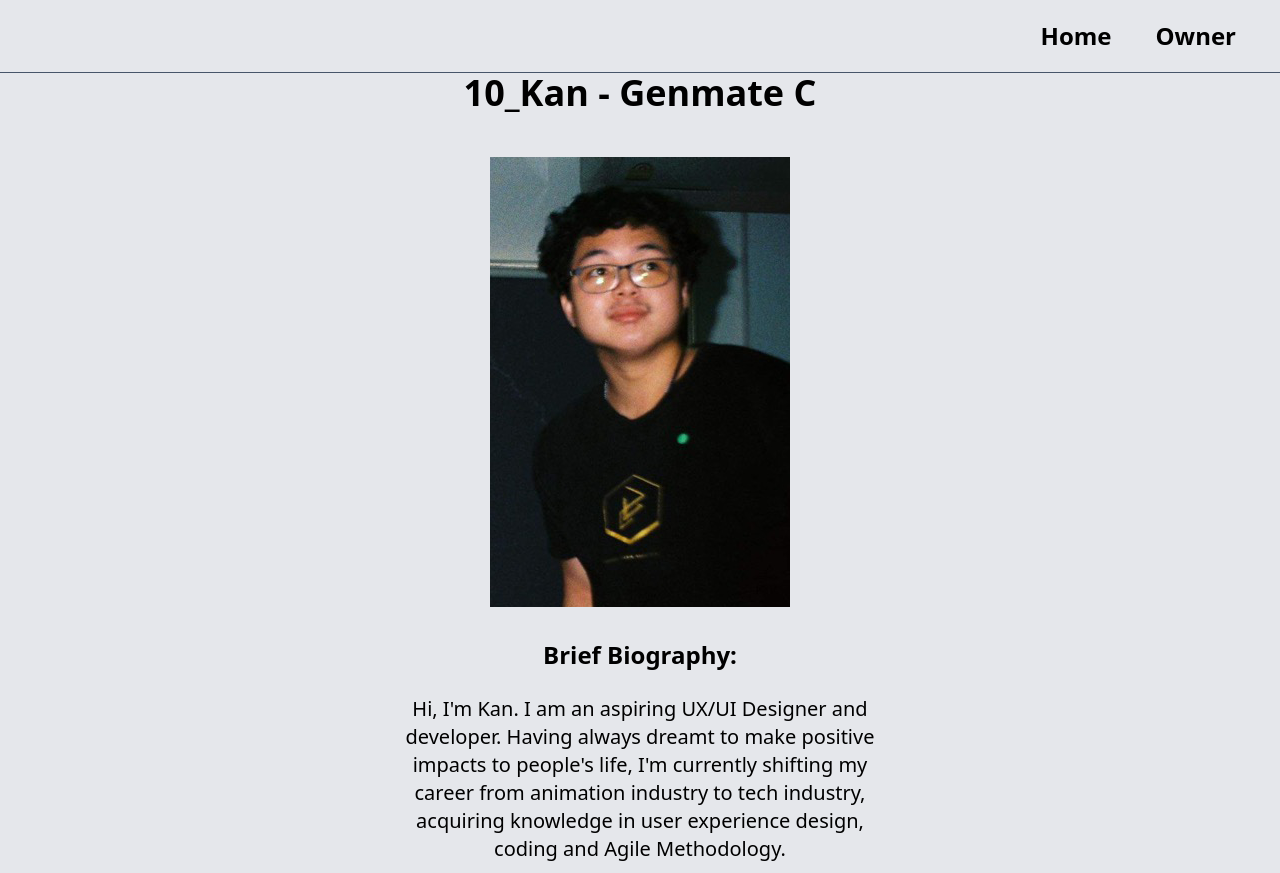
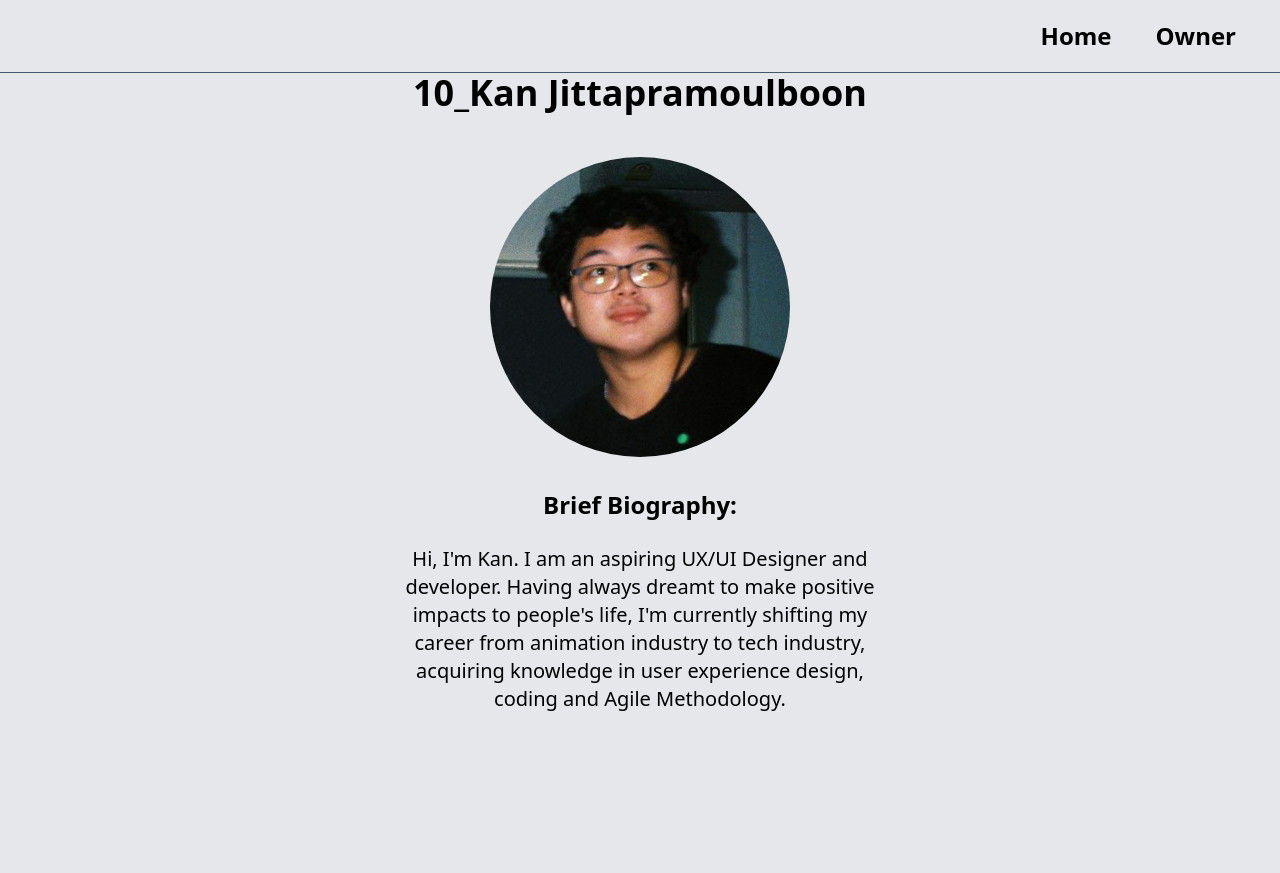
Before and after one commit to jittakan2539/10-Kan-react, a React (Vite) app: page /owner in a window 1280 px wide. Built offline with nearby package versions, Linux system fonts and the light colour scheme.

Commit message:
adjust image and add text condition in Home

```diff
--- a/src/pages/PageOwner.jsx
+++ b/src/pages/PageOwner.jsx
@@ -6,9 +6,13 @@ export default function PageOwner() {
 	return (
 		<div className="bg-gray-200 min-h-screen">
 			<header className="text-center flex flex-col items-center">
-				<h1 className="font-bold text-4xl mb-11">10_Kan - Genmate C</h1>
-				<picture className="rounded-full">
-					<img src={Image} alt="Kan's image" />
+				<h1 className="font-bold text-4xl mb-11">10_Kan Jittapramoulboon</h1>
+				<picture>
+					<img
+						src={Image}
+						alt="Kan's image"
+						className="rounded-full h-[300px] w-[300px] object-cover object-left-top"
+					/>
 				</picture>
 			</header>
 			<main className="text-center mt-8">
--- a/src/pages/User.jsx
+++ b/src/pages/User.jsx
@@ -11,6 +11,14 @@ const User = ({ tableData }) => {
 				<NavButton />
 				{/* Admin หรือ User */}
 
+				{/* ใช้ Ternary Operator ว่าถ้า array ว่าง ให้แสดง text, แต่ถ้าไม่ให้แสดงตาราง */}
+				{tableData.length <= 0 ? (
+					<>
+						<h2 className="mt-5 font-bold text-4xl mb-6 text-center text-slate-800">
+							Oops! It's empty🙄.
+						</h2>
+					</>
+				) : (
 					<section className="flex justify-center">
 						<table className=" mt-8 w-1/2 divide-y divide-gray-200 border border-black ">
 							<thead className="bg-slate-400">
@@ -39,6 +47,7 @@ const User = ({ tableData }) => {
 							</tbody>
 						</table>
 					</section>
+				)}
 			</main>
 		</div>
 	);
```
Lines whose indentation alone changed are shown as unchanged.
